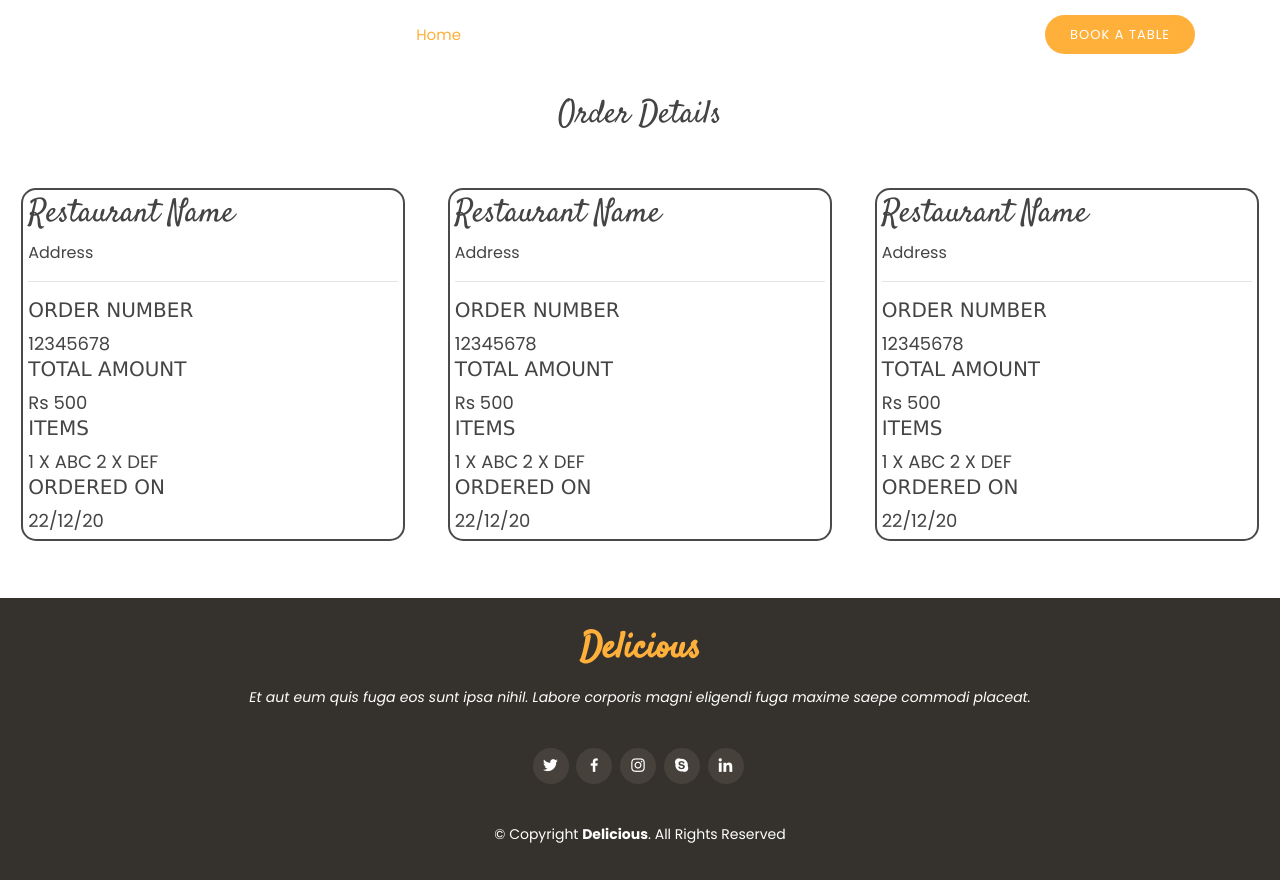
After one commit to Ashish0628/break-time, a PHP site: page /order.html in a window 1280 px wide. The commit adds this page. Run offline with PHP 8.4, Linux system fonts and the light colour scheme.

Commit message:
Order history page created

```diff
--- a/assets/css/style.css
+++ b/assets/css/style.css
@@ -1626,3 +1626,44 @@ section {
 #footer .credits {
   font-size: 13px;
 }
+
+
+#leftbox {
+  float:left;
+  background:rgb(255, 255, 255);
+  width:30%;
+  height:auto;
+  padding: 5px;
+  margin: 1.66%;
+  text-align: left;
+  border-radius: 15px;
+  border-color: #4b4a49;
+  border-style: solid;
+  border-width: 2px;
+}
+#middlebox{
+  float:left;
+  background:rgb(255, 255, 255);
+  width:30%;
+  height:auto;
+  padding: 5px;
+  margin: 1.66%;
+  text-align: left;
+  border-radius: 15px;
+  border-color: #4b4a49;
+  border-style: solid;
+  border-width: 2px;
+}
+#rightbox{
+  float:right;
+  background:rgb(255, 255, 255);
+  width:30%;
+  height:auto;
+  padding: 5px;
+  margin: 1.66%;
+  text-align: left;
+  border-radius: 15px;
+  border-color: #4b4a49;
+  border-style: solid;
+  border-width: 2px;
+}
--- /dev/null
+++ b/order.html
@@ -0,0 +1,189 @@
+<!DOCTYPE html>
+<html lang="en">
+
+<head>
+  <meta charset="utf-8">
+  <meta content="width=device-width, initial-scale=1.0" name="viewport">
+
+  <title>Delicious Bootstrap Template - Index</title>
+  <meta content="" name="descriptison">
+  <meta content="" name="keywords">
+
+  <!-- Favicons -->
+  <link href="assets/img/favicon.png" rel="icon">
+  <link href="assets/img/apple-touch-icon.png" rel="apple-touch-icon">
+
+  <!-- Google Fonts -->
+  <link href="https://fonts.googleapis.com/css?family=Poppins:300,300i,400,400i,600,600i,700,700i|Satisfy|Comic+Neue:300,300i,400,400i,700,700i" rel="stylesheet">
+
+  <!-- Vendor CSS Files -->
+  <link href="assets/vendor/bootstrap/css/bootstrap.min.css" rel="stylesheet">
+  <link href="assets/vendor/icofont/icofont.min.css" rel="stylesheet">
+  <link href="assets/vendor/boxicons/css/boxicons.min.css" rel="stylesheet">
+  <link href="assets/vendor/animate.css/animate.min.css" rel="stylesheet">
+  <link href="assets/vendor/venobox/venobox.css" rel="stylesheet">
+  <link href="assets/vendor/owl.carousel/assets/owl.carousel.min.css" rel="stylesheet">
+
+  <!-- Template Main CSS File -->
+  <link href="assets/css/style.css" rel="stylesheet">
+
+  <!-- =======================================================
+  * Template Name: Delicious - v2.1.0
+  * Template URL: https://bootstrapmade.com/delicious-free-restaurant-bootstrap-theme/
+  * Author: BootstrapMade.com
+  * License: https://bootstrapmade.com/license/
+  ======================================================== -->
+</head>
+
+<body>
+
+    <!-- ======= Header ======= -->
+  <header id="header" class="fixed-top d-flex align-items-center header-transparent">
+    <div class="container d-flex align-items-center">
+
+      <div class="logo mr-auto">
+        <h1 class="text-light"><a href="index.html"><span>Delicious</span></a></h1>
+        <!-- Uncomment below if you prefer to use an image logo -->
+        <!-- <a href="index.html"><img src="assets/img/logo.png" alt="" class="img-fluid"></a>-->
+      </div>
+
+      <nav class="nav-menu d-none d-lg-block">
+        <ul>
+          <li class="active"><a href="index.html">Home</a></li>
+          <li><a href="#about">About</a></li>
+          <li><a href="#menu">Menu</a></li>
+          <li><a href="#specials">Specials</a></li>
+          <li><a href="#events">Events</a></li>
+          <li><a href="#chefs">Chefs</a></li>
+          <li><a href="#gallery">Gallery</a></li>
+          <li><a href="#contact">Contact</a></li>
+
+          <li class="book-a-table text-center"><a href="#book-a-table">Book a table</a></li>
+        </ul>
+      </nav><!-- .nav-menu -->
+
+    </div>
+  </header><!-- End Header -->
+
+  <br>
+  <br>
+  <br>
+  <br>
+
+
+  <h2 style="text-align:center ;">Order Details</h2>
+
+  <br>
+
+  <div id = "boxes">
+
+
+    <div id = "leftbox">
+
+
+
+        <h2>Restaurant Name</h2>
+        <span>Address</span>
+        <hr>
+        <div>
+            <h5 style="font-family: Verdana, Geneva, Tahoma, sans-serif;">ORDER NUMBER</h5>
+            <span style="font-size: large;">12345678</span>
+            <br>
+            <h5 style="font-family: Verdana, Geneva, Tahoma, sans-serif;">TOTAL AMOUNT</h5>
+            <span style="font-size: large;">Rs 500</span>
+            <br>
+            <h5 style="font-family: Verdana, Geneva, Tahoma, sans-serif;">ITEMS</h5>
+            <span style="font-size: large;">1 X ABC</span>
+            <span style="font-size: large;">2 X DEF</span>
+            <br>
+            <h5 style="font-family: Verdana, Geneva, Tahoma, sans-serif;">ORDERED ON</h5>
+            <span style="font-size: large;">22/12/20</span>
+            <br>
+
+        </div>
+    </div>
+
+    <div id = "middlebox">
+
+        <h2>Restaurant Name</h2>
+        <span>Address</span>
+        <hr>
+        <div>
+            <h5 style="font-family: Verdana, Geneva, Tahoma, sans-serif;">ORDER NUMBER</h5>
+            <span style="font-size: large;">12345678</span>
+            <br>
+            <h5 style="font-family: Verdana, Geneva, Tahoma, sans-serif;">TOTAL AMOUNT</h5>
+            <span style="font-size: large;">Rs 500</span>
+            <br>
+            <h5 style="font-family: Verdana, Geneva, Tahoma, sans-serif;">ITEMS</h5>
+            <span style="font-size: large;">1 X ABC</span>
+            <span style="font-size: large;">2 X DEF</span>
+            <br>
+            <h5 style="font-family: Verdana, Geneva, Tahoma, sans-serif;">ORDERED ON</h5>
+            <span style="font-size: large;">22/12/20</span>
+            <br>
+
+        </div>
+    </div>
+
+    <div id = "rightbox">
+        <h2>Restaurant Name</h2>
+        <span>Address</span>
+        <hr>
+        <div>
+            <h5 style="font-family: Verdana, Geneva, Tahoma, sans-serif;">ORDER NUMBER</h5>
+            <span style="font-size: large;">12345678</span>
+            <br>
+            <h5 style="font-family: Verdana, Geneva, Tahoma, sans-serif;">TOTAL AMOUNT</h5>
+            <span style="font-size: large;">Rs 500</span>
+            <br>
+            <h5 style="font-family: Verdana, Geneva, Tahoma, sans-serif;">ITEMS</h5>
+            <span style="font-size: large;">1 X ABC</span>
+            <span style="font-size: large;">2 X DEF</span>
+            <br>
+            <h5 style="font-family: Verdana, Geneva, Tahoma, sans-serif;">ORDERED ON</h5>
+            <span style="font-size: large;">22/12/20</span>
+            <br>
+
+        </div>
+</div>
+<br> <br> <br> <br> <br> <br> <br> <br> <br> <br> <br> <br> <br> <br> <br> <br> <br>
+<br>
+
+
+  <!-- ======= Footer ======= -->
+  <footer id="footer">
+    <div class="container">
+      <h3>Delicious</h3>
+      <p>Et aut eum quis fuga eos sunt ipsa nihil. Labore corporis magni eligendi fuga maxime saepe commodi placeat.</p>
+      <div class="social-links">
+        <a href="#" class="twitter"><i class="bx bxl-twitter"></i></a>
+        <a href="#" class="facebook"><i class="bx bxl-facebook"></i></a>
+        <a href="#" class="instagram"><i class="bx bxl-instagram"></i></a>
+        <a href="#" class="google-plus"><i class="bx bxl-skype"></i></a>
+        <a href="#" class="linkedin"><i class="bx bxl-linkedin"></i></a>
+      </div>
+      <div class="copyright">
+        &copy; Copyright <strong><span>Delicious</span></strong>. All Rights Reserved
+      </div>
+
+    </div>
+  </footer><!-- End Footer -->
+
+  <a href="#" class="back-to-top"><i class="icofont-simple-up"></i></a>
+
+  <!-- Vendor JS Files -->
+  <script src="assets/vendor/jquery/jquery.min.js"></script>
+  <script src="assets/vendor/bootstrap/js/bootstrap.bundle.min.js"></script>
+  <script src="assets/vendor/jquery.easing/jquery.easing.min.js"></script>
+  <script src="assets/vendor/php-email-form/validate.js"></script>
+  <script src="assets/vendor/jquery-sticky/jquery.sticky.js"></script>
+  <script src="assets/vendor/isotope-layout/isotope.pkgd.min.js"></script>
+  <script src="assets/vendor/venobox/venobox.min.js"></script>
+  <script src="assets/vendor/owl.carousel/owl.carousel.min.js"></script>
+
+  <!-- Template Main JS File -->
+  <script src="assets/js/main.js"></script>
+
+</body>
+</html>
```
